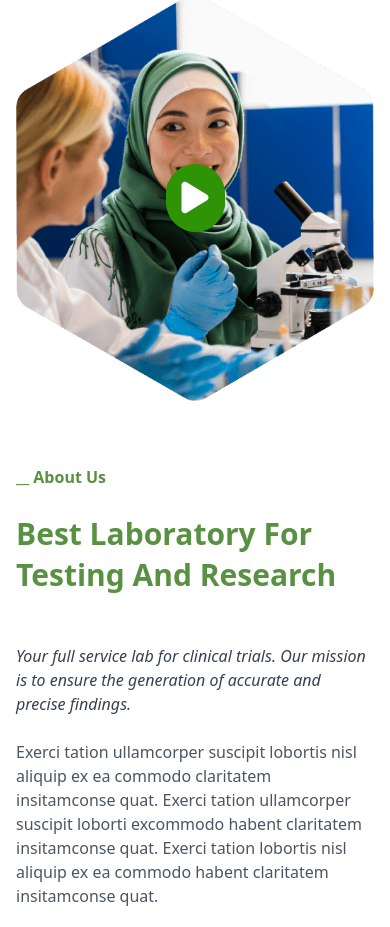
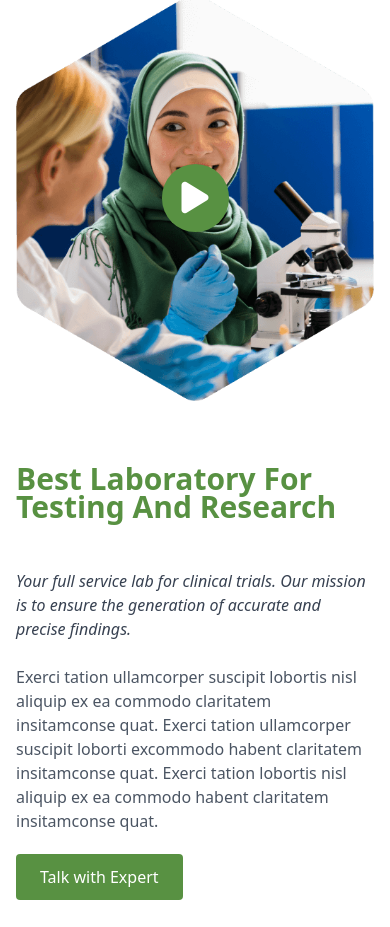
Before and after one commit to MuhammadTaha-khan/chemical_management, a Next.js app: page / in a window 390 px wide. Shown: the part 2607-3534 px from the top of the page. Built offline with nearby package versions, Linux system fonts and the light colour scheme.

Commit message:
Fix ESLint issues

```diff
--- a/app/components/Aboutsection.tsx
+++ b/app/components/Aboutsection.tsx
@@ -20,7 +20,7 @@ const Aboutsection: React.FC = () => {
                 target="_blank"
                 rel="noopener noreferrer"
               >
-                <span className="bg-[#2e9406] flex items-center justify-center  p-4 rounded-full " >
+                <span className="bg-[#589142] flex items-center justify-center  p-4 px-5 rounded-full " >
                 <span className="text-center flex items-center justify-center " >
                 {/* <FaPlay className="text-4xl text-white text-center" /> */}
                 <i className="fas fa-play text-4xl text-white text-center"></i>
@@ -32,10 +32,10 @@ const Aboutsection: React.FC = () => {
 
             <div className="about-content mb-8 lg:ml-16">
               <div className="tp-section">
-                <span className="tp-section__sub-title left-line mb-6 block font-semibold text-[#589142]">
+                {/* <span className="tp-section__sub-title left-line mb-6 block font-semibold text-[#589142]">
                   __ About Us
-                </span>
-                <h3 className="tp-section__title mb-12 font-bold text-3xl md:text-4xl lg:text-5xl leading-snug text-[#589142]">
+                </span> */}
+                <h3 className="tp-section__title mb-12 font-bold text-3xl md:text-4xl lg:text-5xl leading-7 text-[#589142]">
                   Best Laboratory For Testing And Research
                 </h3>
                 <i className="block text-base md:text-lg text-gray-700 mb-6">
```
